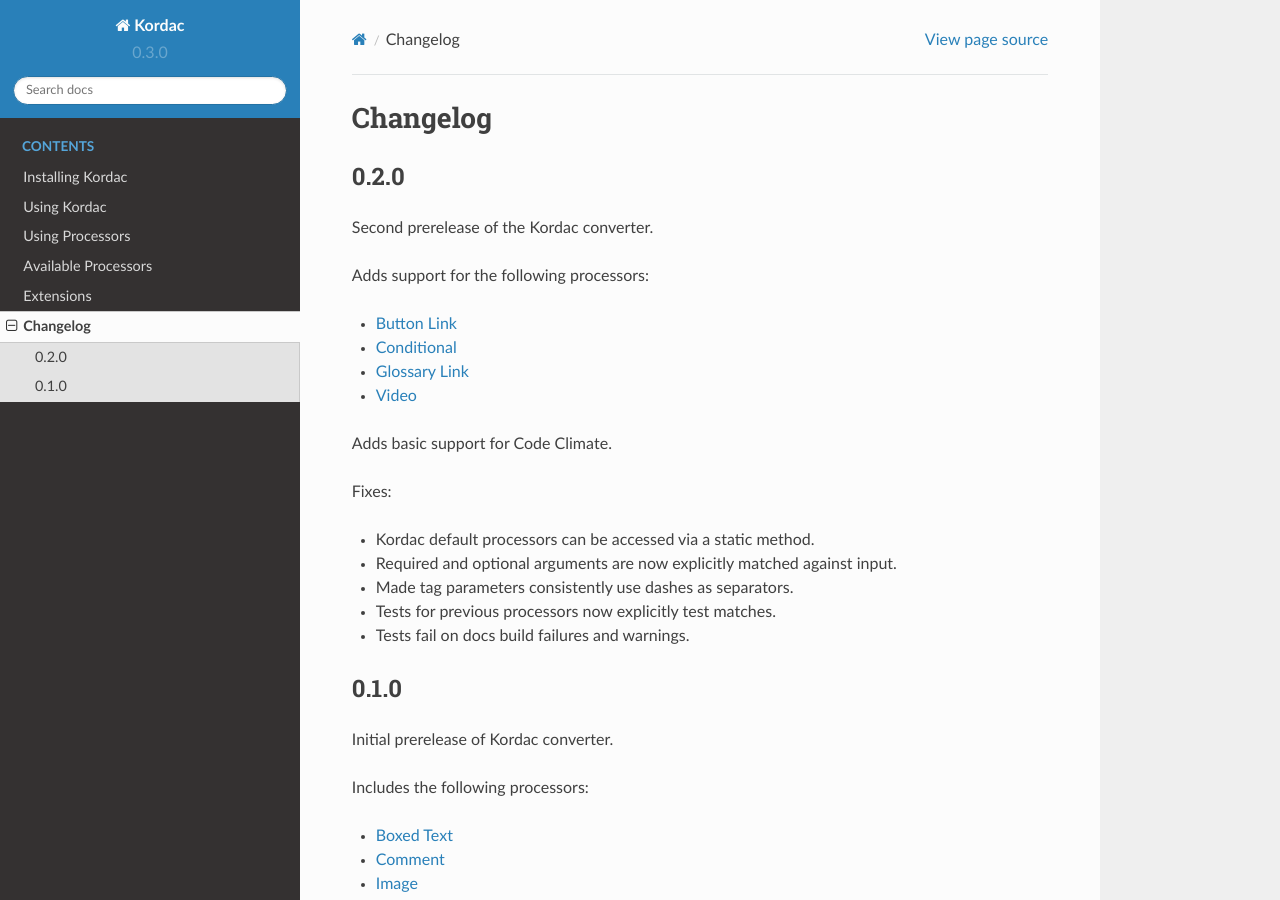
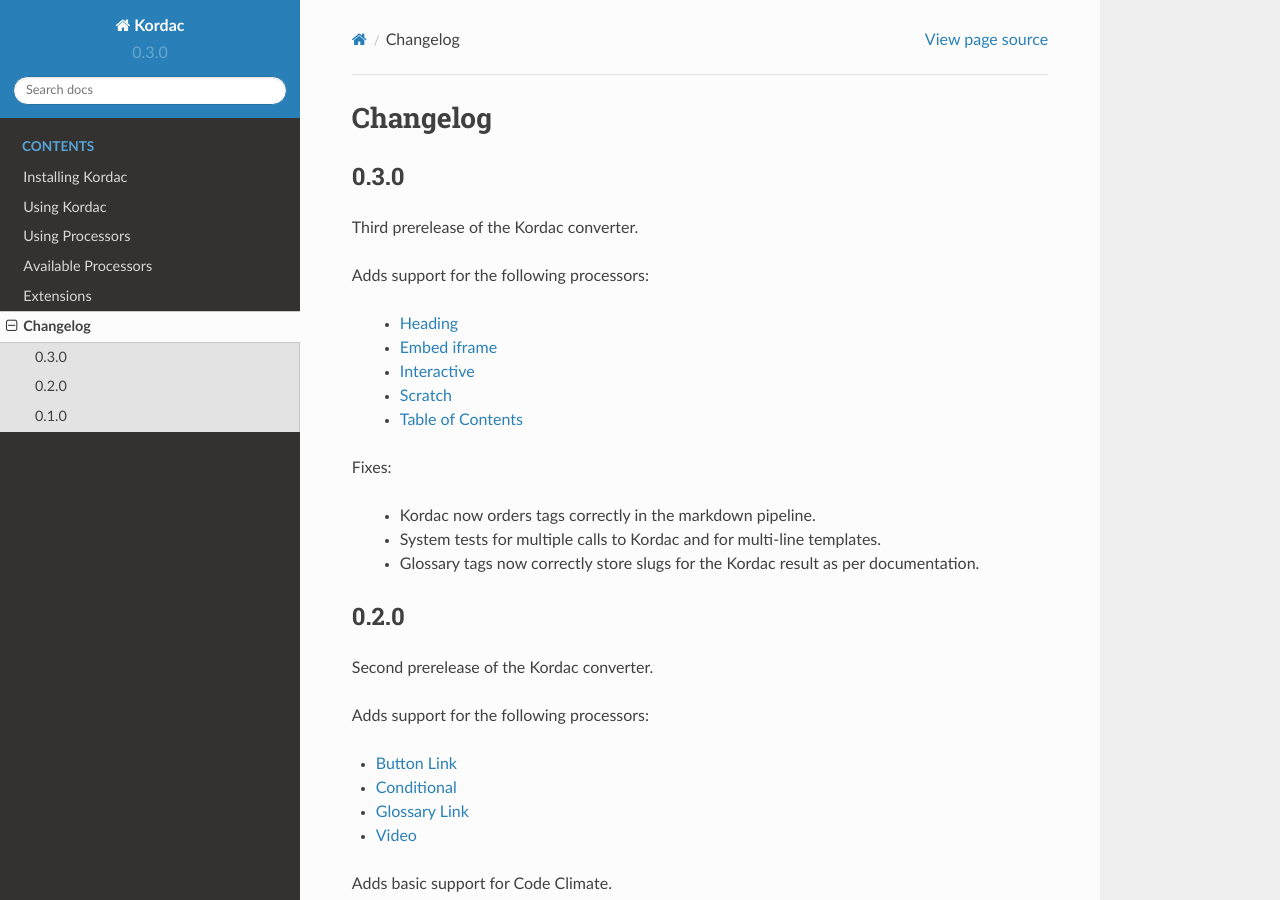
Before and after one commit to uccser/verto, a Sphinx documentation site: the page built from docs/source/changelog.rst, in a window 1280 px wide and 900 px high. Built offline with Sphinx 7.4.7 and the Read the Docs theme 2.0.0, drawn with Linux system fonts in a browser that asks for light colours.

Commit message:
Update changelog.

```diff
--- a/docs/source/changelog.rst
+++ b/docs/source/changelog.rst
@@ -1,5 +1,24 @@
 Changelog
 #######################################
+
+0.3.0
+=======================================
+
+Third prerelease of the Kordac converter.
+
+Adds support for the following processors:
+
+  - :doc:`processors/heading`
+  - :doc:`processors/iframe`
+  - :doc:`processors/interactive`
+  - :doc:`processors/scratch`
+  - :doc:`processors/table-of-contents`
+
+Fixes:
+
+  - Kordac now orders tags correctly in the markdown pipeline.
+  - System tests for multiple calls to Kordac and for multi-line templates.
+  - Glossary tags now correctly store slugs for the Kordac result as per documentation.
 
 0.2.0
 =======================================
```
